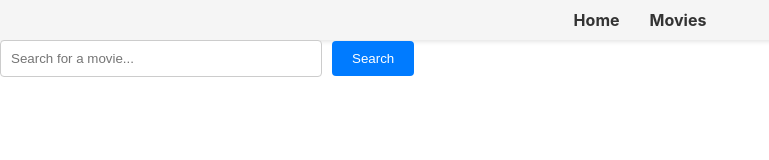
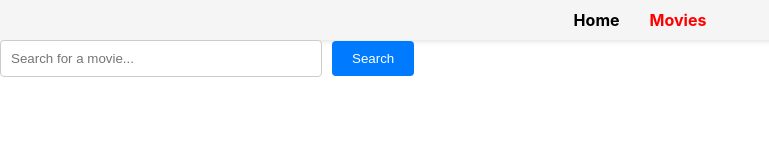
Before and after one commit to MikolajBajdalski/goit-react-hw-05-movies, a React (Create React App) app: page /movies in a window 1280 px wide. Shown: the top 160 px of the page, without its empty margins (0-769 px from the left). Built offline with nearby package versions, Linux system fonts and the light colour scheme.

Commit message:
color active link in header

```diff
--- a/src/components/Header/Header.jsx
+++ b/src/components/Header/Header.jsx
@@ -1,10 +1,12 @@
 import React from 'react';
-import { NavLink } from 'react-router-dom';
+import { NavLink, useLocation } from 'react-router-dom';
 import styles from './Header.module.css';
 
-const Header = ({ activeLink }) => {
-  const getActiveClass = linkName => {
-    return activeLink === linkName ? styles.active : '';
+const Header = () => {
+  const location = useLocation();
+
+  const getLinkClass = path => {
+    return location.pathname === path ? styles.active : styles.navLink;
   };
 
   return (
@@ -12,12 +14,12 @@ const Header = ({ activeLink }) => {
       <nav>
         <ul className={styles.navList}>
           <li className={styles.navItem}>
-            <NavLink to="/" className={getActiveClass('home')}>
+            <NavLink to="/" className={getLinkClass('/')}>
               Home
             </NavLink>
           </li>
           <li className={styles.navItem}>
-            <NavLink to="/movies" className={getActiveClass('movies')}>
+            <NavLink to="/movies" className={getLinkClass('/movies')}>
               Movies
             </NavLink>
           </li>
--- a/src/components/Header/Header.module.css
+++ b/src/components/Header/Header.module.css
@@ -16,12 +16,14 @@
   margin: 0 15px;
 }
 
-.navItem a {
+.navLink {
   text-decoration: none;
-  color: #333;
+  color: black;
   font-weight: bold;
 }
 
 .active {
-  color: #007bff;
+  text-decoration: none;
+  color: red;
+  font-weight: bold;
 }
--- a/src/components/Home/Home.jsx
+++ b/src/components/Home/Home.jsx
@@ -1,12 +1,18 @@
 import React, { useEffect, useState } from 'react';
 import { Link } from 'react-router-dom';
-import styles from './Home.module.css'; // Zaimportuj moduł stylów
+import styles from './Home.module.css';
 
 const API_KEY = '35a34ce8f38b4fede9b5661b8e9c4e2f';
 const BASE_URL = 'https://api.themoviedb.org/3';
 
-const Home = () => {
+const Home = ({ onNavigate }) => {
   const [movies, setMovies] = useState([]);
+
+  useEffect(() => {
+    if (onNavigate) {
+      onNavigate();
+    }
+  }, [onNavigate]);
 
   useEffect(() => {
     const fetchMovies = async endpoint => {
--- a/src/components/Movies/Movies.jsx
+++ b/src/components/Movies/Movies.jsx
@@ -5,10 +5,16 @@ import styles from './Movies.module.css'; // Zaimportuj moduł stylów
 const API_KEY = '35a34ce8f38b4fede9b5661b8e9c4e2f';
 const BASE_URL = 'https://api.themoviedb.org/3';
 
-const Movies = () => {
+const Movies = ({ onNavigate }) => {
   const [query, setQuery] = useState('');
   const [movies, setMovies] = useState([]);
   const navigate = useNavigate();
+
+  useEffect(() => {
+    if (onNavigate) {
+      onNavigate();
+    }
+  }, [onNavigate]);
 
   useEffect(() => {
     if (query) {
```
